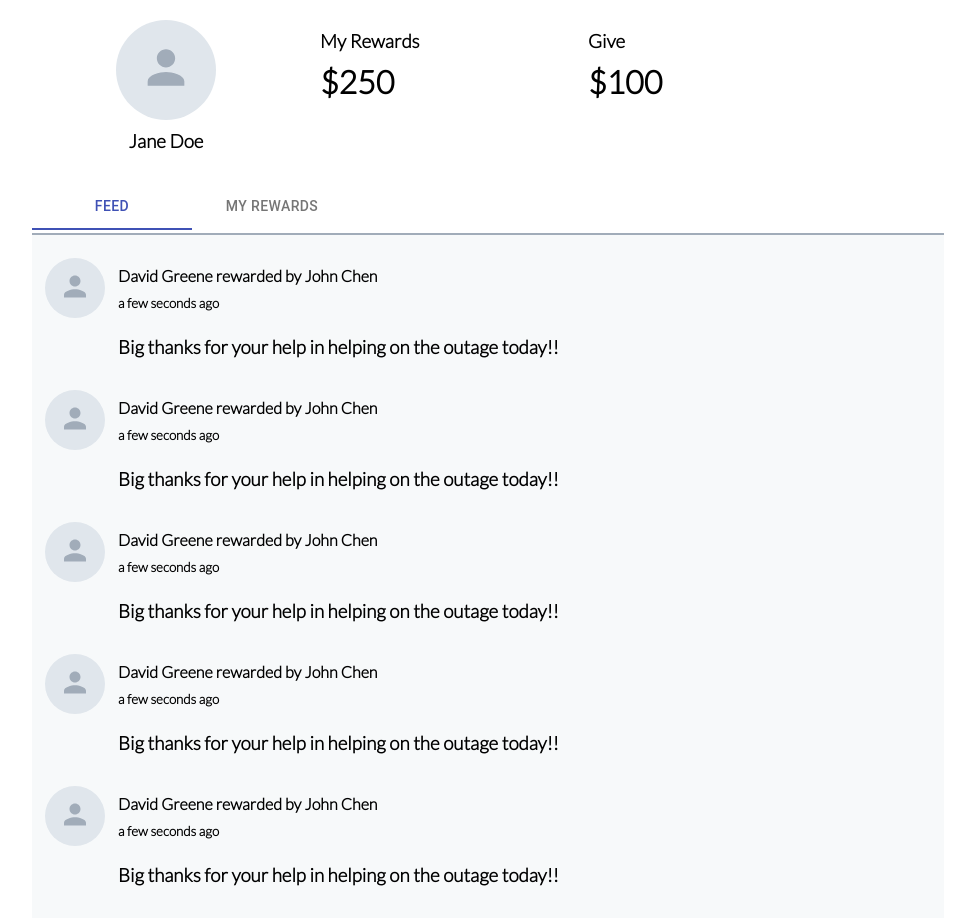
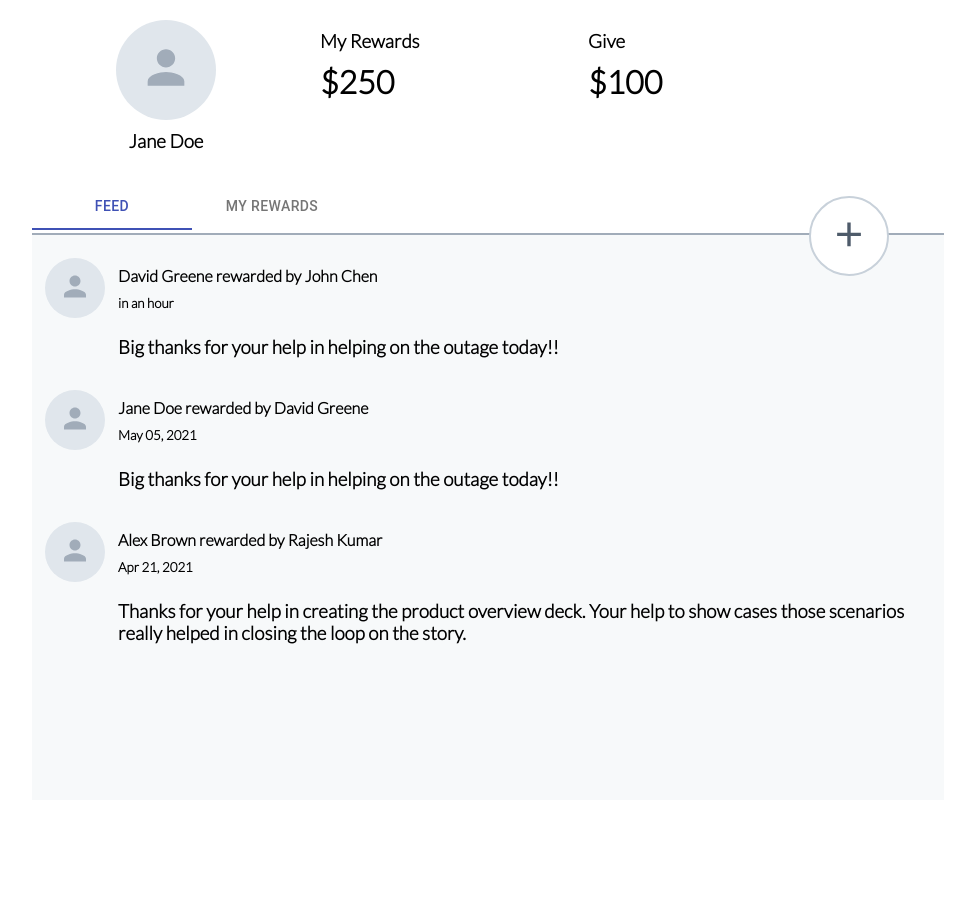
Before and after one commit to VladaGaravaya/PeerRewards, a React (Create React App) app: page / in a window 1280 px wide. Shown: the top 918 px of the page, without its empty margins (152-1127 px from the left). After the commit the page ends 800 px from the top, so only its background shows below. Built offline with nearby package versions, Linux system fonts and the light colour scheme.

Commit message:
add contants, filtering and plusbutton

```diff
--- a/src/components/FeedAndMyRewards/index.tsx
+++ b/src/components/FeedAndMyRewards/index.tsx
@@ -1,8 +1,15 @@
-import React from "react";
+import React, { useEffect } from "react";
 import { makeStyles, Tab, Tabs } from "@material-ui/core";
 import { RewardItem } from "..";
+import { RewardInfo } from "../../models/RewardInfo";
+import { FEEDS } from "../../contants";
+import { getFilteredFeedsByDate, getFilteredFeedsByUser } from "../../helper";
+import AddSharpIcon from '@material-ui/icons/AddSharp';
 
 const useStyles = makeStyles({
+    feedsAndRewardsWrapp: {
+        position: "relative",
+    },
     feedWrapp: {
         width: "100%",
         minHeight: "calc(100vh - 255px)",
@@ -10,6 +17,21 @@ const useStyles = makeStyles({
         borderTop: "2px solid #a1acb9",
         padding: "10px 0",
         marginTop: 3,
+    },
+    plusButton: {
+        position: "absolute",
+        borderRadius: 80,
+        width: 80,
+        height: 80,
+        border: "2px solid #c8d1da",
+        backgroundColor: "#ffffff",
+        right: 55,
+        top: 14,
+    },
+    plusIcon: {
+        color: "#4e5b6a",
+        width: "100%",
+        height: "55%",
     },
 });
 
@@ -22,8 +44,10 @@ const FeedAndMyRewards = () => {
         setTabNum(newValue);
     };
 
+    const filteredFeeds = tabNum === 0 ? getFilteredFeedsByDate(FEEDS) : getFilteredFeedsByDate(getFilteredFeedsByUser(FEEDS, 'Jane Doe'));
+
     return (
-        <div>
+        <div className={classes.feedsAndRewardsWrapp}>
             <Tabs
                 value={tabNum}
                 onChange={handleChange}
@@ -33,56 +57,9 @@ const FeedAndMyRewards = () => {
                 <Tab label="Feed" />
                 <Tab label="My Rewards" />
             </Tabs>
+            <button className={classes.plusButton}><AddSharpIcon className={classes.plusIcon}/></button>
             <div className={classes.feedWrapp}>
-                <RewardItem reward={{
-                    id: "1",
-                    userTo: "David Greene",
-                    userBy: "John Chen",
-                    date: (new Date()).toISOString(),
-                    comment: "Big thanks for your help in helping on the outage today!!",
-                }}/>
-                <RewardItem reward={{
-                    id: "1",
-                    userTo: "David Greene",
-                    userBy: "John Chen",
-                    date: (new Date()).toISOString(),
-                    comment: "Big thanks for your help in helping on the outage today!!",
-                }}/>
-                <RewardItem reward={{
-                    id: "1",
-                    userTo: "David Greene",
-                    userBy: "John Chen",
-                    date: (new Date()).toISOString(),
-                    comment: "Big thanks for your help in helping on the outage today!!",
-                }}/>
-                <RewardItem reward={{
-                    id: "1",
-                    userTo: "David Greene",
-                    userBy: "John Chen",
-                    date: (new Date()).toISOString(),
-                    comment: "Big thanks for your help in helping on the outage today!!",
-                }}/>
-                <RewardItem reward={{
-                    id: "1",
-                    userTo: "David Greene",
-                    userBy: "John Chen",
-                    date: (new Date()).toISOString(),
-                    comment: "Big thanks for your help in helping on the outage today!!",
-                }}/>
-                <RewardItem reward={{
-                    id: "1",
-                    userTo: "David Greene",
-                    userBy: "John Chen",
-                    date: (new Date()).toISOString(),
-                    comment: "Big thanks for your help in helping on the outage today!!",
-                }}/>
-                <RewardItem reward={{
-                    id: "1",
-                    userTo: "David Greene",
-                    userBy: "John Chen",
-                    date: (new Date()).toISOString(),
-                    comment: "Big thanks for your help in helping on the outage today!!",
-                }}/>
+                {filteredFeeds.map((reward: RewardInfo) => <RewardItem key={reward.id} reward={reward} />)}
             </div>
         </div>
     );
--- /dev/null
+++ b/src/contants.ts
@@ -0,0 +1,26 @@
+export const FEEDS = [
+    {
+        id: "1",
+        userTo: "David Greene",
+        userBy: "John Chen",
+        date: "2021-05-27T09:39:21.306Z",
+        comment: "Big thanks for your help in helping on the outage today!!",
+    },
+    {
+        id: "2",
+        userTo: "Alex Brown",
+        userBy: "Rajesh Kumar",
+        date: "2021-04-21T09:39:21.306Z",
+        comment: `Thanks for your help in creating the product overview deck. Your help to show cases
+        those scenarios really helped in closing the loop on the story.`,
+    },
+    {
+        id: "3",
+        userTo: "Jane Doe",
+        userBy: "David Greene",
+        date: "2021-05-05T09:39:21.306Z",
+        comment: "Big thanks for your help in helping on the outage today!!",
+    },
+];
+
+export const users = ["David Greene", "John Chen", "Alex Brown", "Rajesh Kumar", "Jane Doe"];
--- /dev/null
+++ b/src/helper.ts
@@ -0,0 +1,9 @@
+import { RewardInfo } from "./models/RewardInfo";
+
+export const getFilteredFeedsByUser = (arr: RewardInfo[], userName: string) => {
+    return arr.filter((reward: RewardInfo) => reward.userTo === userName)
+};
+
+export const getFilteredFeedsByDate = (arr: RewardInfo[]) => {
+    return arr.sort((a: RewardInfo, b: RewardInfo) => +(new Date(b.date)) - +(new Date(a.date)));
+};
```
